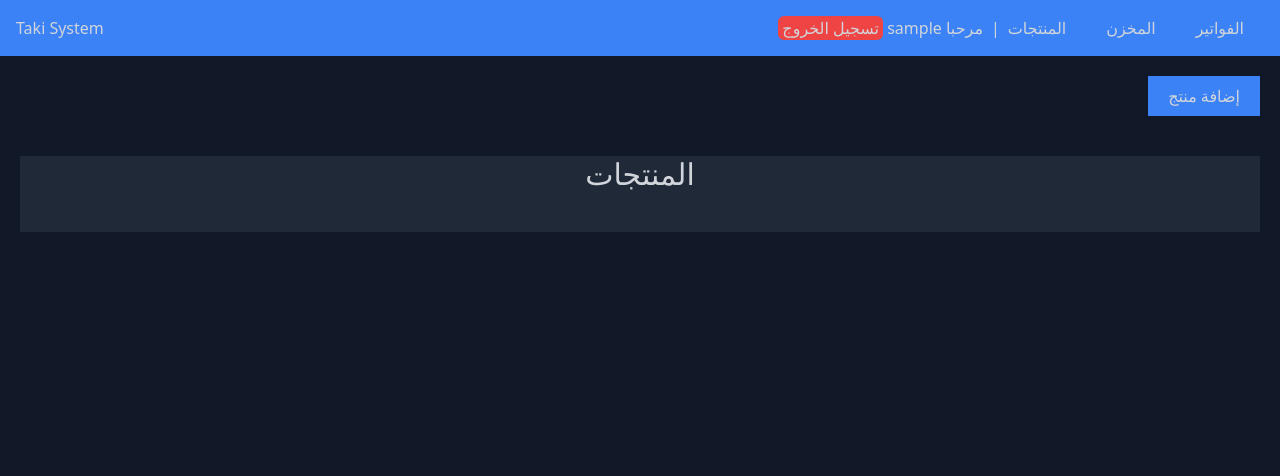
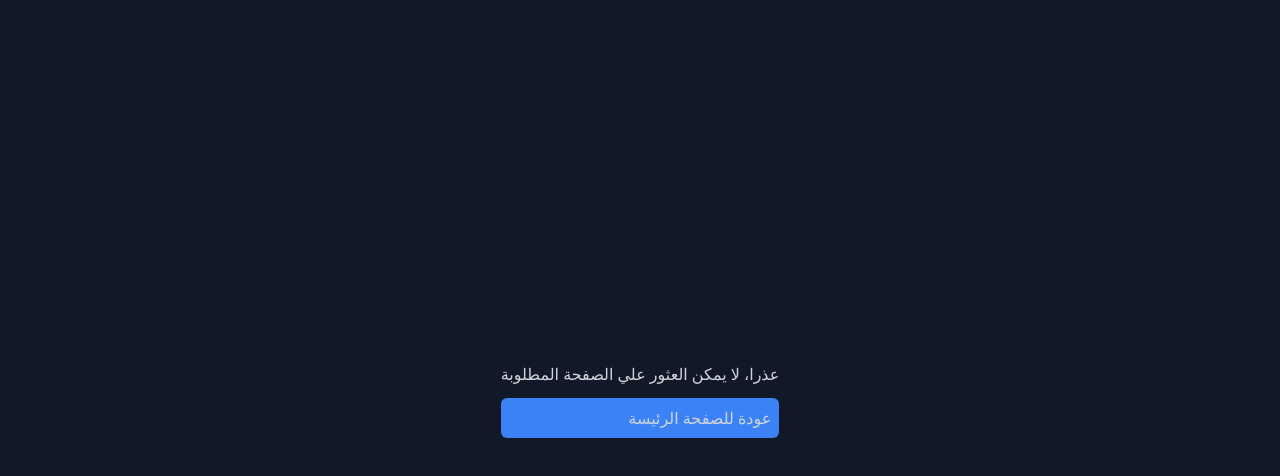
Before and after one commit to alimr70/mattress-sys-front, a React (Create React App) app: page /products/products/1 in a window 1280 px wide. Before the commit this address led to /. Shown: the top 476 px of the page. Built offline with nearby package versions, Linux system fonts and the light colour scheme; sample sign-in values are in the browser's storage.

Commit message:
Added basic role restrictions

```diff
--- a/src/App.jsx
+++ b/src/App.jsx
@@ -1,4 +1,4 @@
-import { Routes, Route, Navigate } from "react-router-dom";
+import { Routes, Route } from "react-router-dom";
 import Products from "./pages/Products";
 import Warehouse from "./pages/Warehouse";
 import Invoices from "./pages/Invoices";
@@ -7,6 +7,10 @@ import AddToWarehouse from "./pages/AddToWarehouse";
 import AddInvoice from "./pages/AddInvoice";
 import Login from "./pages/Login";
 import RequireAuth from "./components/RequireAuth";
+import NotFound from "./pages/NotFound";
+import NotAuth from "./pages/NotAuth";
+import RequireRole from "./components/RequireRole";
+import Logout from "./pages/Logout";
 function App() {
   return (
     <div className="App h-screen overflow-auto bg-gray-900 text-gray-300 print:contents">
@@ -19,7 +23,6 @@ function App() {
             </RequireAuth>
           }
         />
-        <Route path="login" element={<Login />} />
         <Route
           path="products"
           element={
@@ -32,7 +35,9 @@ function App() {
           path="addproduct"
           element={
             <RequireAuth>
-              <AddProduct />
+              <RequireRole roles={["programmer"]}>
+                <AddProduct />
+              </RequireRole>
             </RequireAuth>
           }
         />
@@ -56,7 +61,9 @@ function App() {
           path="addtowarehouse"
           element={
             <RequireAuth>
-              <AddToWarehouse />
+              <RequireRole roles={["programmer", "manager"]}>
+                <AddToWarehouse />
+              </RequireRole>
             </RequireAuth>
           }
         />
@@ -64,11 +71,16 @@ function App() {
           path="addinvoice"
           element={
             <RequireAuth>
-              <AddInvoice />
+              <RequireRole roles={["programmer", "manager"]}>
+                <AddInvoice />
+              </RequireRole>
             </RequireAuth>
           }
         />
-        <Route path="*" element={<Navigate to="/" />} />
+        <Route path="login" element={<Login />} />
+        <Route path="logout" element={<Logout />} />
+        <Route path="notauth" element={<NotAuth />} />
+        <Route path="*" element={<NotFound />} />
       </Routes>
     </div>
   );
--- a/src/components/Filter.jsx
+++ b/src/components/Filter.jsx
@@ -51,7 +51,7 @@ const Filter = ({ toBeFilteredProductsArr }) => {
         filters
       );
       setFilteredProductsArr(filteredProductsArr);
-    }, 500);
+    }, 300);
 
     return () => {
       clearTimeout(delay);
--- a/src/components/Header.jsx
+++ b/src/components/Header.jsx
@@ -45,10 +45,10 @@ const Header = () => {
             <li className="px-5">المخزن</li>
           </Link>
           <Link to="/products">
-            <li className="px-5 pl-2">المنتجات</li>
+            <li className="px-5">المنتجات</li>
           </Link>
           <span>|</span>
-          <li className="px-2">
+          <li className="px-5">
             مرحبا {authState.username}{" "}
             <button
               className="px-1 bg-red-500 rounded-md"
--- /dev/null
+++ b/src/components/RequireRole.jsx
@@ -0,0 +1,15 @@
+import { useContext } from "react";
+import { Navigate } from "react-router-dom";
+import { AuthStore } from "../contexts/authContext";
+
+const RequireRole = ({ children, roles }) => {
+  let { authState } = useContext(AuthStore);
+
+  if (!roles.includes(authState.role)) {
+    return <Navigate to="/notauth" replace />;
+  }
+
+  return children;
+};
+
+export default RequireRole;
--- a/src/pages/Invoices.jsx
+++ b/src/pages/Invoices.jsx
@@ -3,7 +3,6 @@ import { Link } from "react-router-dom";
 import Container from "../components/Container";
 import Filter from "../components/Filter";
 import Header from "../components/Header";
-import InvoiceItem from "../components/InvoiceItem";
 import { InvoicesStore } from "../contexts/invoicesContext";
 
 const Invoices = () => {
--- a/src/pages/Login.jsx
+++ b/src/pages/Login.jsx
@@ -31,12 +31,6 @@ const Login = () => {
       authDispatch(login({ username, role }));
       navigate(from, { replace: true });
     }
-
-    console.log({
-      username,
-      password,
-      role,
-    });
 
     return setPassWord("") + setUserName("");
   }
--- /dev/null
+++ b/src/pages/Logout.jsx
@@ -0,0 +1,20 @@
+import { useContext, useEffect } from "react";
+import { Navigate } from "react-router-dom";
+import { AuthStore } from "../contexts/authContext";
+import { logout } from "../contexts/authContext/authActions";
+
+const Logout = () => {
+  let { authDispatch } = useContext(AuthStore);
+
+  useEffect(() => {
+    authDispatch(logout());
+  });
+
+  return (
+    <>
+      <Navigate to="/login" />
+    </>
+  );
+};
+
+export default Logout;
--- /dev/null
+++ b/src/pages/NotAuth.jsx
@@ -0,0 +1,18 @@
+import { Link } from "react-router-dom";
+
+const NotAuth = () => {
+  return (
+    <>
+      <div className="w-full h-full grid">
+        <div className="justify-self-center self-center grid grid-cols-1 gap-3">
+          <h1>عذرا، ليس لديك الصلاحيات</h1>
+          <Link to="/" className="p-2 bg-blue-500 rounded-md">
+            عودة للصفحة الرئيسة
+          </Link>
+        </div>
+      </div>
+    </>
+  );
+};
+
+export default NotAuth;
--- /dev/null
+++ b/src/pages/NotFound.jsx
@@ -0,0 +1,18 @@
+import { Link } from "react-router-dom";
+
+const NotFound = () => {
+  return (
+    <>
+      <div className="w-full h-full grid">
+        <div className="justify-self-center self-center grid grid-cols-1 gap-3">
+          <h1>عذرا، لا يمكن العثور علي الصفحة المطلوبة</h1>
+          <Link to="/" className="p-2 bg-blue-500 rounded-md">
+            عودة للصفحة الرئيسة
+          </Link>
+        </div>
+      </div>
+    </>
+  );
+};
+
+export default NotFound;
```
